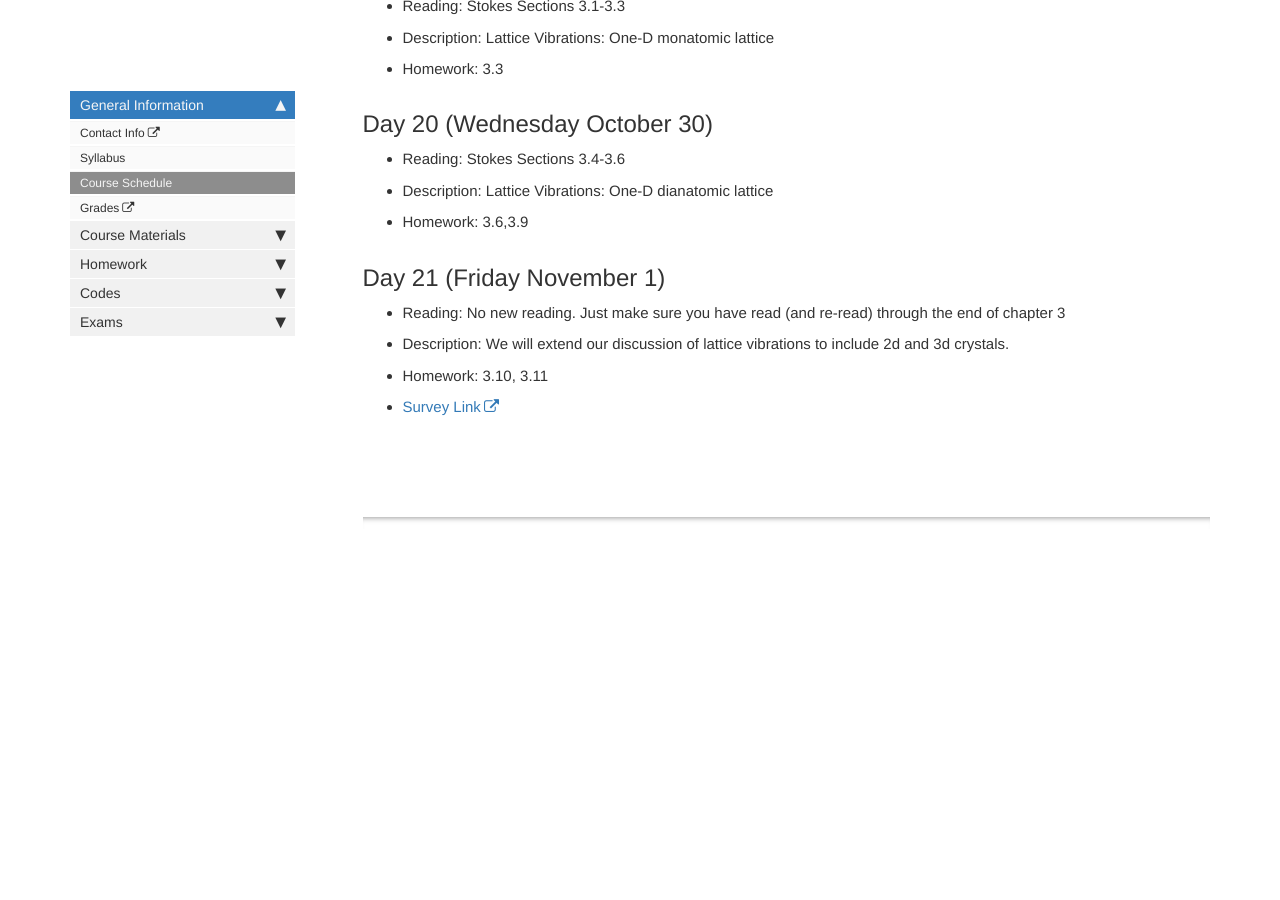
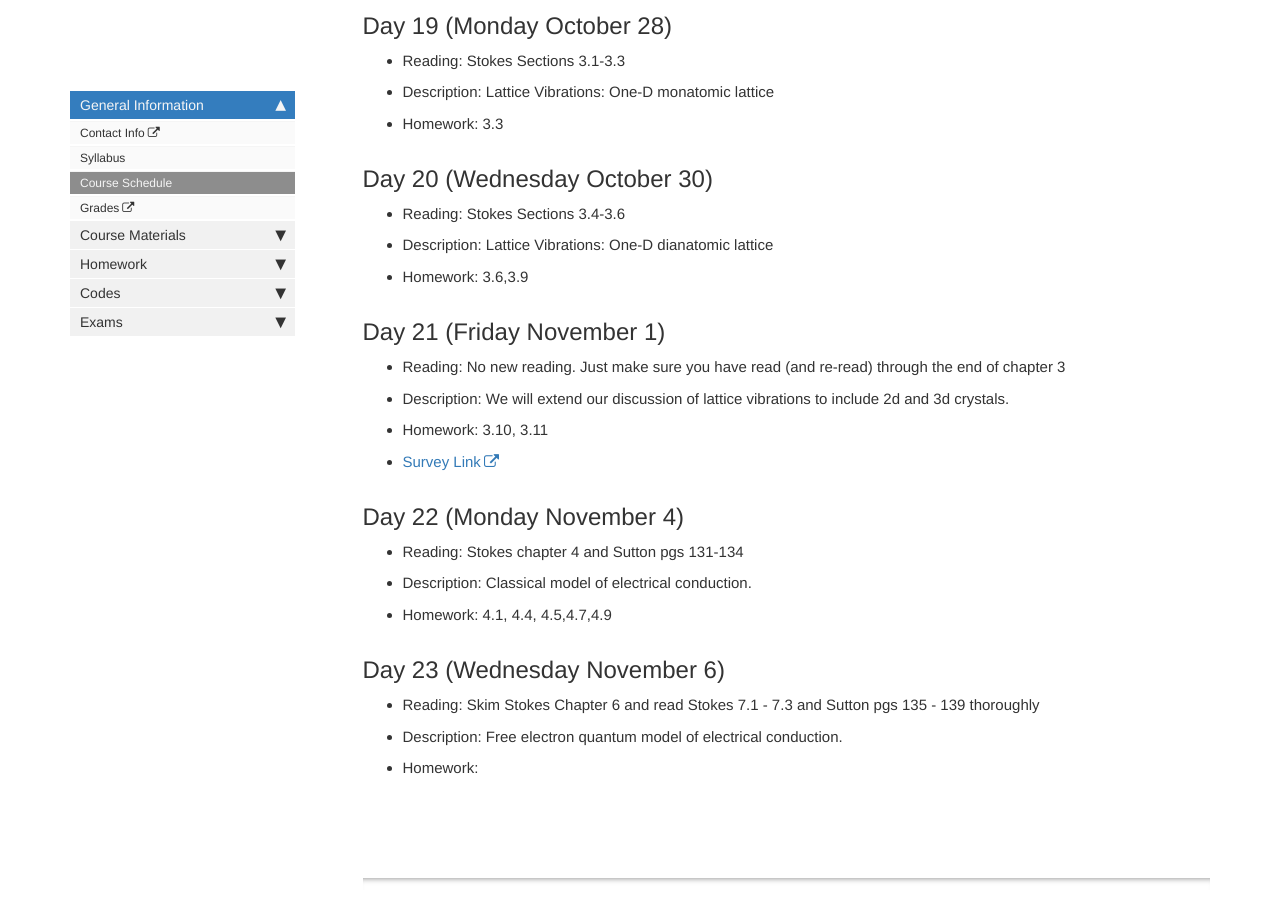
Before and after one commit to lancejnelson/PH323, a Jekyll site: the page built from course_docs/schedule.md, in a window 1280 px wide and 900 px high, scrolled down 5018 px. Built offline with Jekyll 4.4.1, drawn with Linux system fonts in a browser that asks for light colours; comment, search, counter and statistics services are not loaded; before the commit the page ends 5557 px from its top, so only the background shows below that; some of the changed text lies outside the part shown.

Commit message:
Updated schedule

```diff
--- a/course_docs/schedule.md
+++ b/course_docs/schedule.md
@@ -206,6 +206,21 @@ Note: For the first few days (probably into the second week) of the semester, we
 
    - [Survey Link][survey]
 
+## Day 22 (Monday November 4)
+
+   - Reading: Stokes chapter 4 and Sutton pgs 131-134
+
+   - Description: Classical model of electrical conduction.
+
+   - Homework: 4.1, 4.4, 4.5,4.7,4.9
+
+## Day 23 (Wednesday November 6)
+
+   - Reading: Skim Stokes Chapter 6 and read Stokes 7.1 - 7.3 and
+     Sutton pgs 135 - 139 thoroughly
+
+   - Description: Free electron quantum model of electrical conduction.
+   - Homework:
 
 [griffiths_chp_1]: https://content.byui.edu/file/51c6f2c7-d1f2-4716-9674-c3bc2de5a273/1/Intro%20to%20Quantum%20Mechanics%20Chapter%201.pdf
 [griffiths_chp_2]: https://content.byui.edu/file/51c6f2c7-d1f2-4716-9674-c3bc2de5a273/1/Intro%20to%20Quantum%20Mechanics%20Chapter%202.pdf
```
